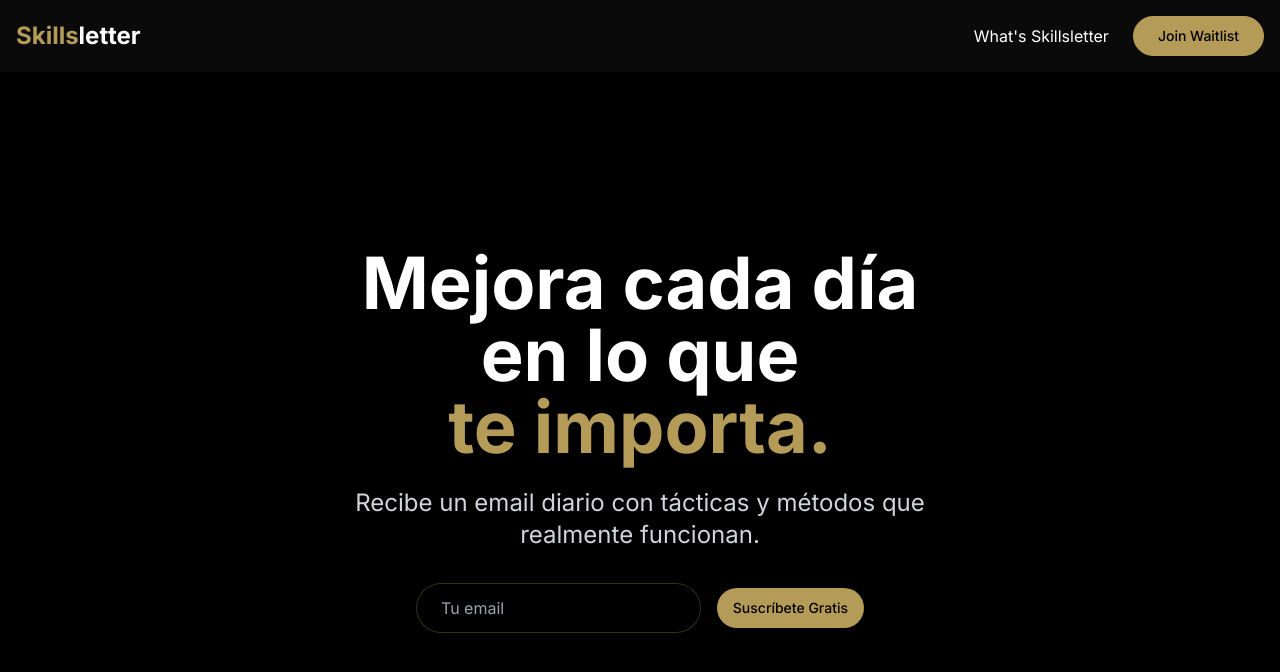
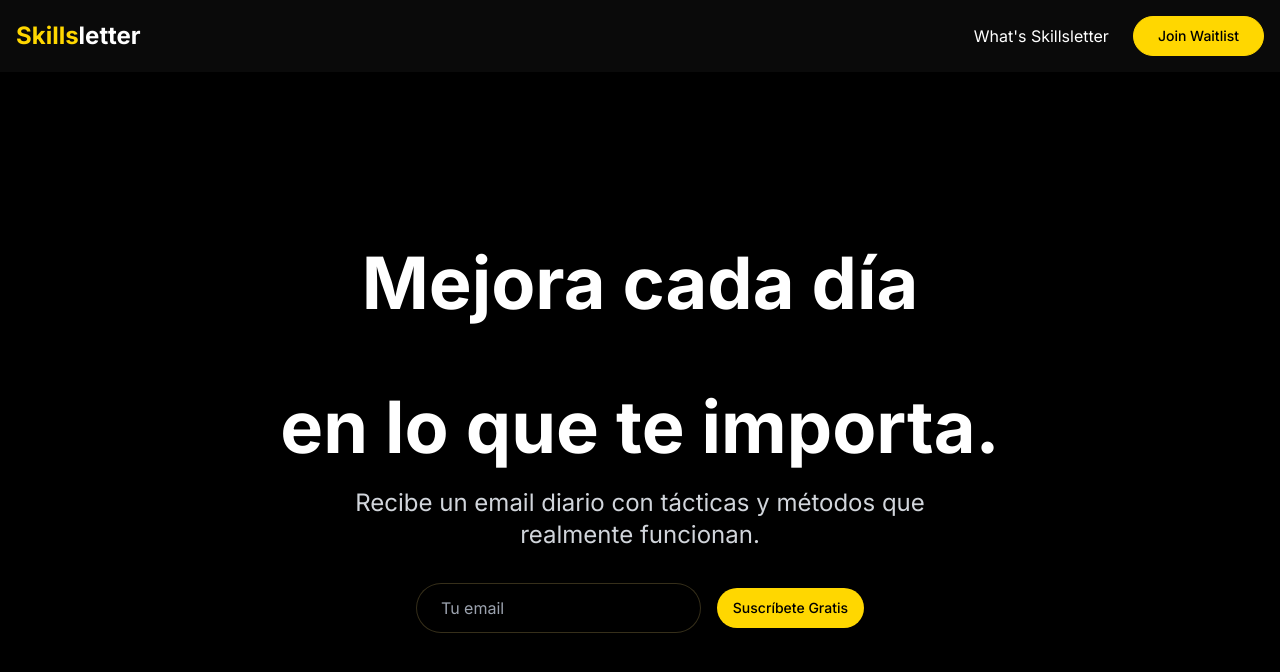
Before and after one commit to Ferrajju/skillvoo-landing, a Next.js app: page / in a window 1280 px wide. Shown: the top 672 px of the page. Built offline with nearby package versions, Linux system fonts and the light colour scheme.

Commit message:
Adaptando dorado

```diff
--- a/app/globals.css
+++ b/app/globals.css
@@ -4,8 +4,8 @@
 
 :root {
   /* Dorado más suave y mate, sin brillos intensos */
-  --gold: #b49b57;
-  --gold-dark: #97824a;
+  --gold: #ffd700;
+  --gold-dark: #daa520;
 }
 
 @layer base {
--- a/app/page.tsx
+++ b/app/page.tsx
@@ -51,16 +51,9 @@ export default function Home() {
               <motion.span initial={{ opacity: 0, y: 20 }} animate={{ opacity: 1, y: 0 }} transition={{ delay: 0.2 }}>
                 Mejora cada día
               </motion.span>
+              <br />
               <motion.span initial={{ opacity: 0, y: 20 }} animate={{ opacity: 1, y: 0 }} transition={{ delay: 0.4 }}>
-                en lo que
-              </motion.span>
-              <motion.span
-                initial={{ opacity: 0, y: 20 }}
-                animate={{ opacity: 1, y: 0 }}
-                transition={{ delay: 0.6 }}
-                className="highlight"
-              >
-                te importa.
+                en lo que te importa.
               </motion.span>
             </h1>
             <p className="text-xl md:text-2xl mb-8 text-gray-300 max-w-2xl mx-auto">
```
